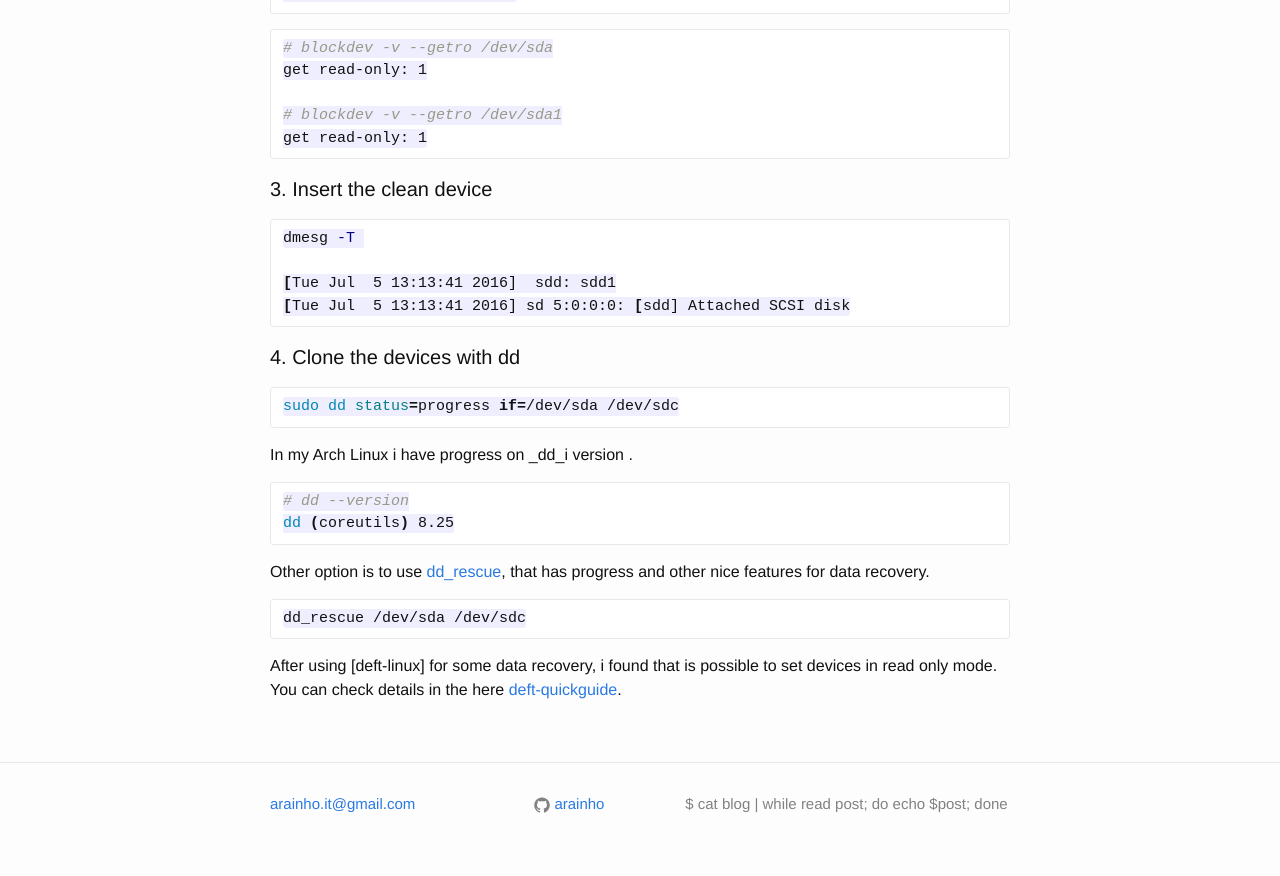
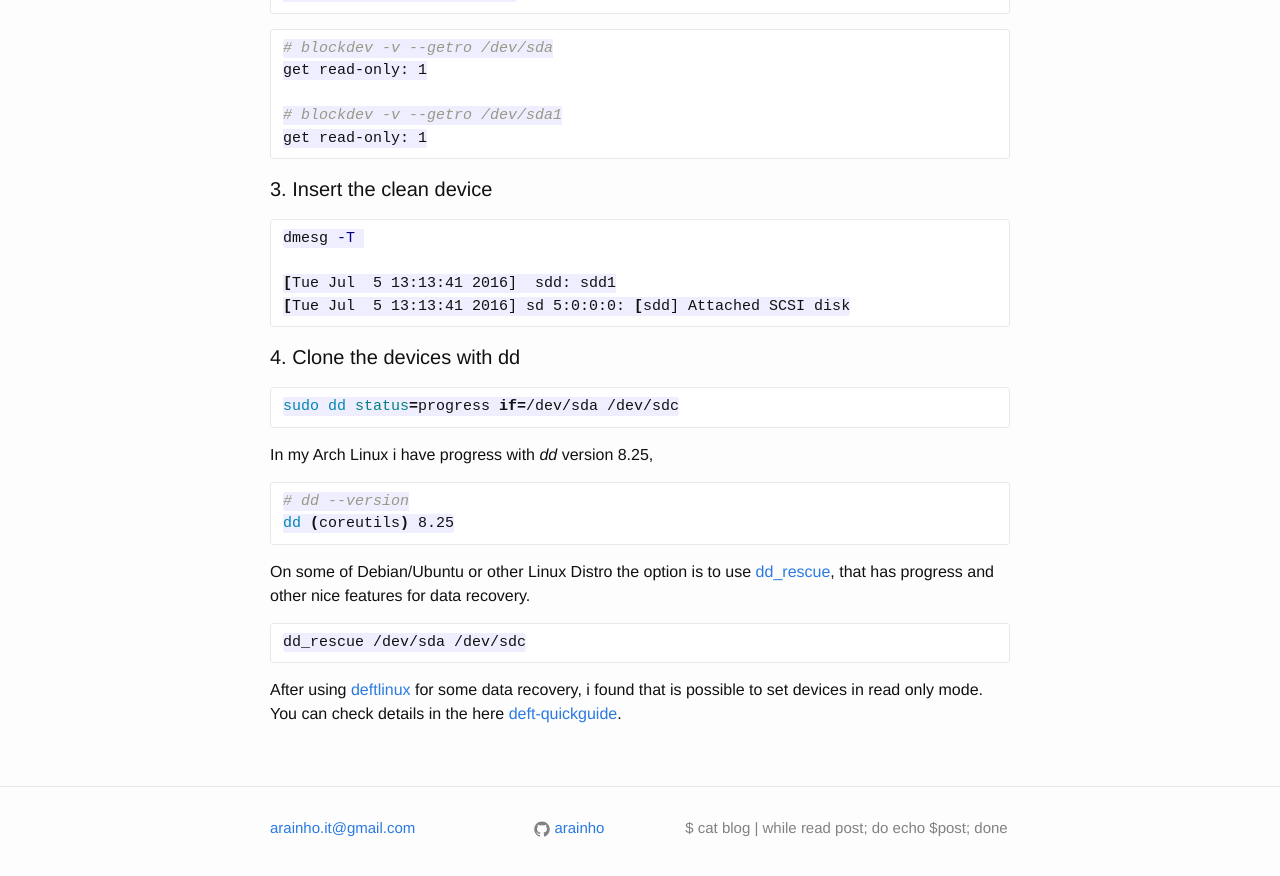
Before and after one commit to arainho/arainho.github.io, a Jekyll site: the page built from _posts/2016-07-05-clone-disks-with-dd.md, in a window 1280 px wide and 900 px high, scrolled down 725 px. Shown: the top 876 px of the window. Built offline with Jekyll 4.4.1, drawn with Linux system fonts in a browser that asks for light colours.

Commit message:
fix some text lines

````diff
--- a/_posts/2016-07-05-clone-disks-with-dd.md
+++ b/_posts/2016-07-05-clone-disks-with-dd.md
@@ -56,20 +56,21 @@ dmesg -T
 sudo dd status=progress if=/dev/sda /dev/sdc
 ```
 
-In my Arch Linux i have progress on _dd_i version .
+In my Arch Linux i have progress with _dd_ version 8.25,
 
 ```sh
 # dd --version
 dd (coreutils) 8.25
 ```
 
-Other option is to use [dd_rescue], that has progress and other nice features for data recovery.
+On some of Debian/Ubuntu or other Linux Distro the option is to use [dd_rescue],
+that has progress and other nice features for data recovery.
 
 ```sh
 dd_rescue /dev/sda /dev/sdc
 ```
 
-After using [deft-linux] for some data recovery, i found that is possible to set devices in read only mode. You can check details in the here [deft-quickguide].
+After using [deftlinux] for some data recovery, i found that is possible to set devices in read only mode. You can check details in the here [deft-quickguide].
 
 
 [dd_rescue]: http://www.garloff.de/kurt/linux/ddrescue/
````
